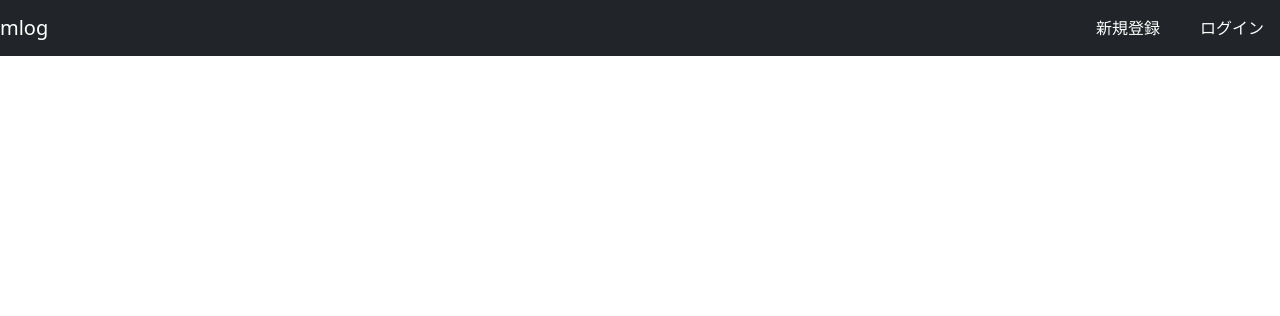
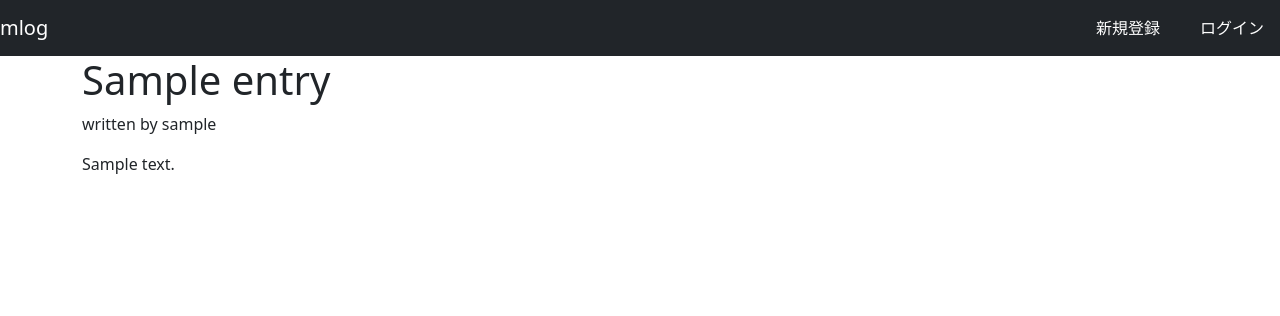
Before and after one commit to yuki-tamaribuchi/mlog, a Django app: page /detail/1/ in a window 1280 px wide. Shown: the top 316 px of the page. Run offline with Django 3.2, Linux system fonts and the light colour scheme; tables that the repository leaves empty hold one stand-in row (values such as "Sample post").

Commit message:
Modify template

```diff
--- a/mlog_project/templates/mlog/entrydetail.html
+++ b/mlog_project/templates/mlog/entrydetail.html
@@ -1,9 +1,11 @@
 {% extends 'base.html' %}
-{% block title%}  | {{block.super}}{% endblock title %}
+{% block title%}{{entry.title}} | {{block.super}}{% endblock title %}
 {% block content %}
 <div class="container">
 	<div class "row mt-5">
-
+		<h1>{{entry.title}}</h1>
+		<p>written by {{entry.writer}}</p>
+		{{entry.content}}
 	</div>
 </div>
 {% endblock content %}
```
